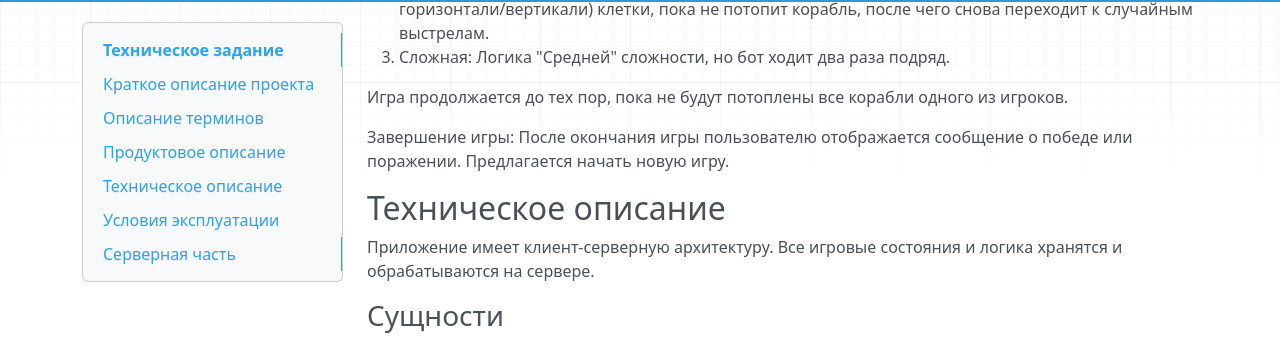
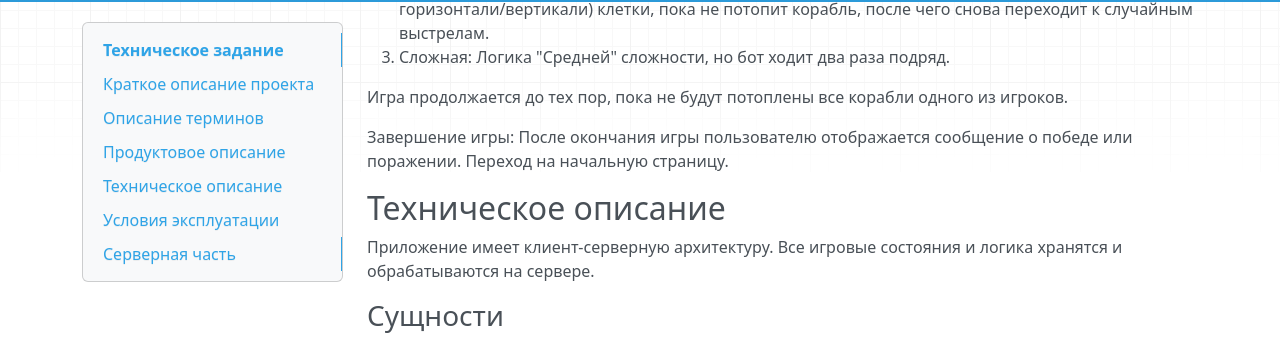
Before and after one commit to AnGREATern/SeaBattle, an MkDocs documentation site: the page built from docs/terms-of-reference.md, in a window 1280 px wide and 900 px high, scrolled down 2719 px. Shown: the part 134-479 px from the top of the window. Built offline with MkDocs 1.6.1, drawn with Linux system fonts in a browser that asks for light colours; nearby versions of some CDN libraries.

Commit message:
Изменение логики завершения игры

```diff
--- a/docs/terms-of-reference.md
+++ b/docs/terms-of-reference.md
@@ -96,7 +96,7 @@
 
 Игра продолжается до тех пор, пока не будут потоплены все корабли одного из игроков.
 
-Завершение игры: После окончания игры пользователю отображается сообщение о победе или поражении. Предлагается начать новую игру.
+Завершение игры: После окончания игры пользователю отображается сообщение о победе или поражении. Переход на начальную страницу.
 
 
 ## Техническое описание
```
